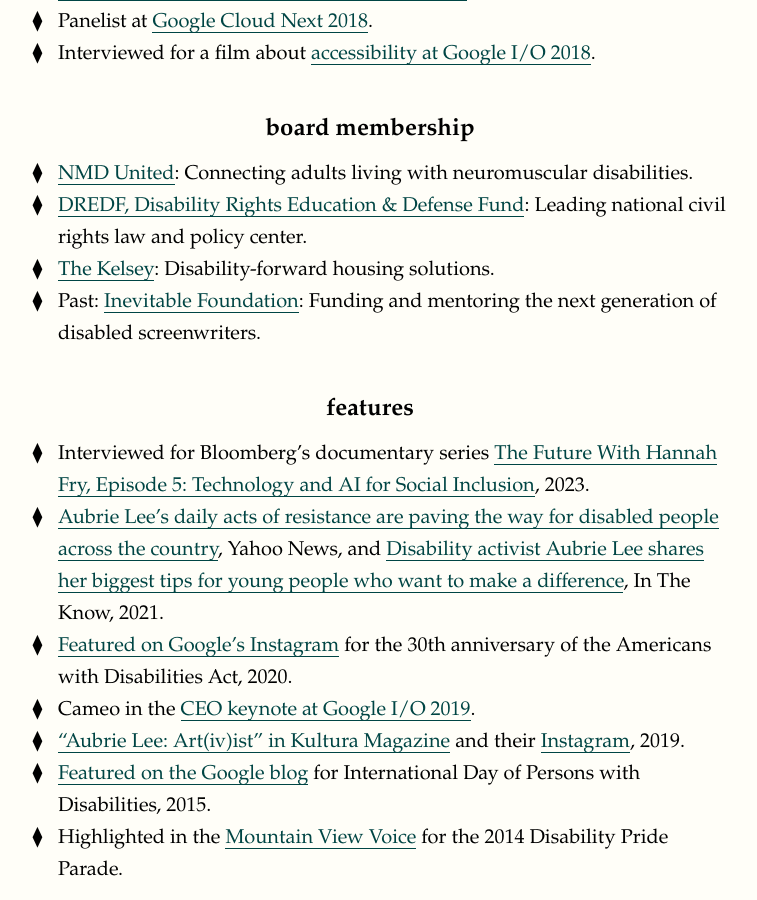
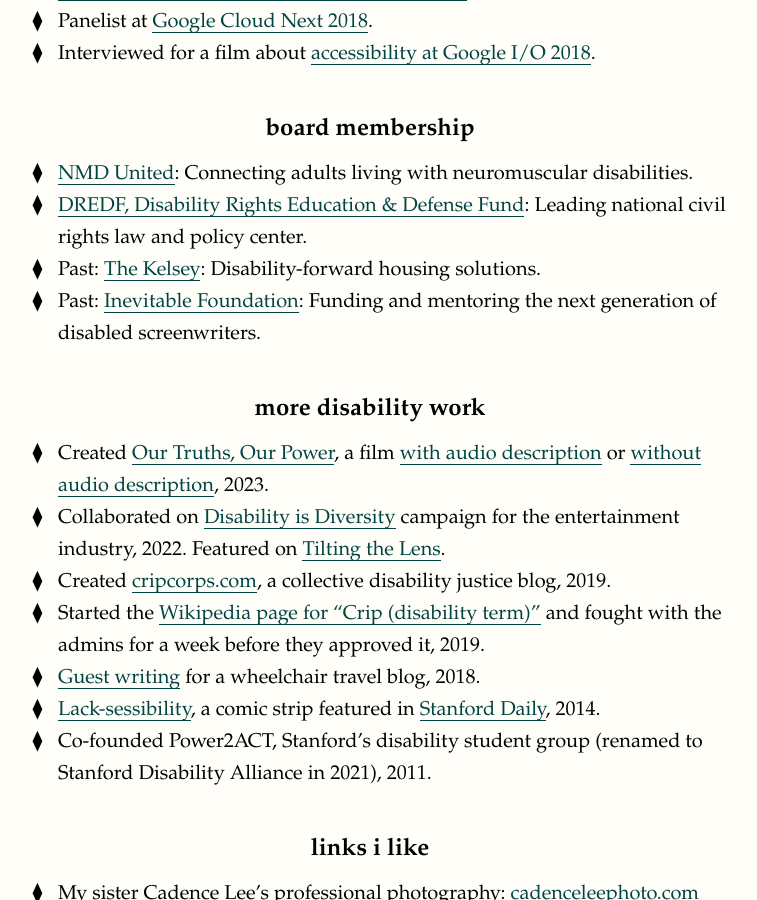
Before and after one commit to aubrielee/aubrielee.github.io, a Jekyll site: the page built from more.md, in a window 1280 px wide and 900 px high, scrolled down 2312 px. Shown: the whole window, without its empty margins (270-1027 px from the left). Built offline with Jekyll 4.4.1, drawn with Linux system fonts in a browser that asks for light colours; nearby versions of some CDN libraries; some web fonts are replaced; a script that is not in the unit is left out.

Commit message:
Update more.md

```diff
--- a/more.md
+++ b/more.md
@@ -78,17 +78,8 @@
 ## board membership
 - [NMD United](https://www.nmdunited.org/our-board): Connecting adults living with neuromuscular disabilities.
 - [DREDF, Disability Rights Education & Defense Fund](https://dredf.org/about-us/people/aubrie-lee/): Leading national civil rights law and policy center.
-- [The Kelsey](https://thekelsey.org/about/): Disability-forward housing solutions.
+- Past: [The Kelsey](https://thekelsey.org/about/): Disability-forward housing solutions.
 - Past: [Inevitable Foundation](https://inevitable.foundation): Funding and mentoring the next generation of disabled screenwriters.
-
-## features
-- Interviewed for Bloomberg's documentary series <a href="https://www.bloomberg.com/news/videos/2023-03-23/technology-and-ai-for-social-inclusion-the-future-with-hannah-fry-episode-5-digital">The Future With Hannah Fry, Episode 5: Technology and AI for Social Inclusion</a>, 2023.
-- <a href="https://www.yahoo.com/news/aubrie-lee-daily-acts-resistance-133931290.html">Aubrie Lee’s daily acts of resistance are paving the way for disabled people across the country</a>, Yahoo News, and <a href="https://www.intheknow.com/post/aubrie-lee-google-crip-corps/">Disability activist Aubrie Lee shares her biggest tips for young people who want to make a difference</a>, In The Know, 2021.
-- <a href="https://www.instagram.com/p/CDJ5ZNrlCmP/" target="_blank" tabindex="0">Featured on Google's Instagram</a> for the 30th anniversary of the Americans with Disabilities Act, 2020.
-- Cameo in the <a href="https://www.youtube.com/watch?v=TQSaPsKHPqs&feature=youtu.be&t=2710" target="_blank" tabindex="0">CEO keynote at Google I/O 2019</a>.
-- <a href="https://www.kulturamag.com/article/aubrie-lee" target="_blank" tabindex="0">“Aubrie Lee: Art(iv)ist” in Kultura Magazine</a> and their <a href="https://www.instagram.com/p/BtgYf3fnC1o/" target="_blank" tabindex="0">Instagram</a>, 2019.
-- <a href="https://www.blog.google/topics/google-org/on-idpd-working-toward-more-accessible/" target="_blank" tabindex="0">Featured on the Google blog</a> for International Day of Persons with Disabilities, 2015.
-- Highlighted in the <a href="https://www.mv-voice.com/news/show_photo.php?main_id=8360&type=p&media_id=6618&section_id=1" target="_blank" tabindex="0">Mountain View Voice</a> for the 2014 Disability Pride Parade.
 
 ## more disability work
 - Created [Our Truths, Our Power](https://blog.google/inside-google/life-at-google/disability-pride-month-2023/), a film [with audio description](https://youtu.be/LojBpZ_CpRY) or [without audio description](https://youtu.be/mof8iaLz4mk), 2023.
```
